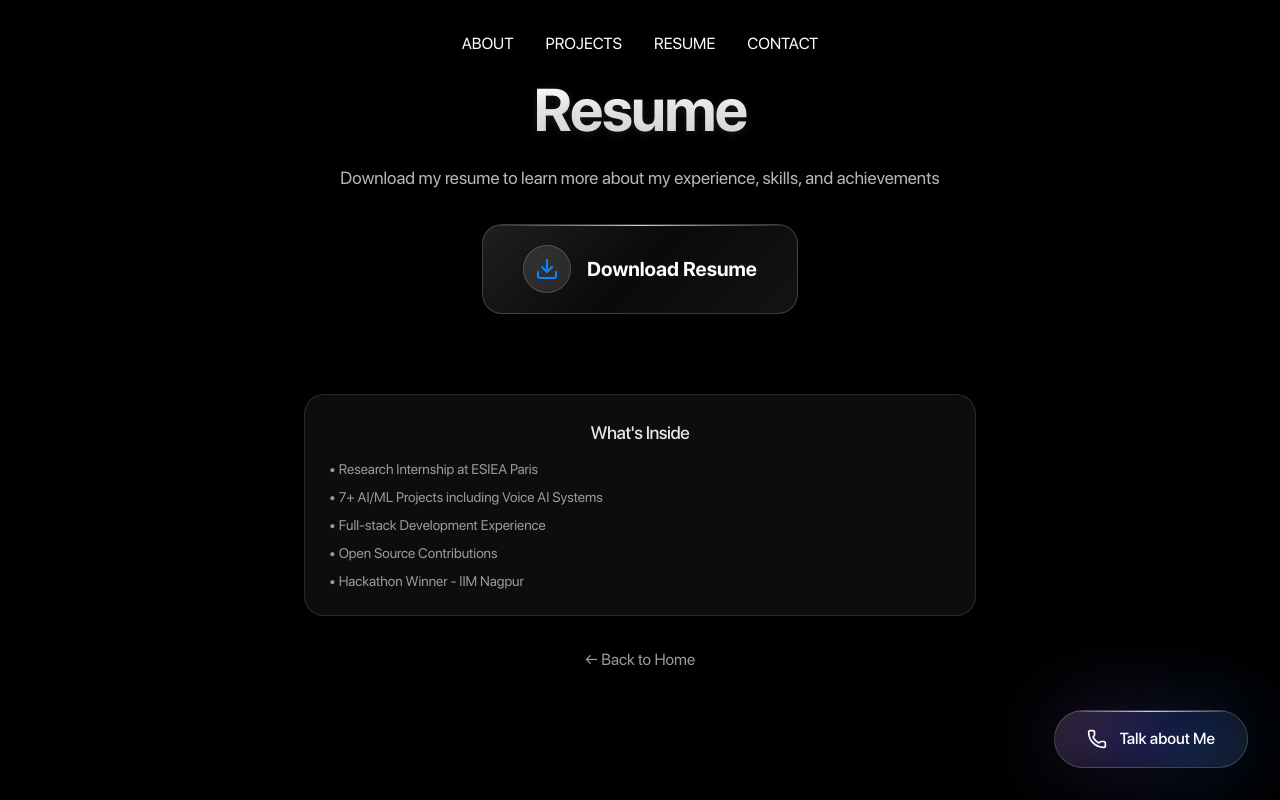
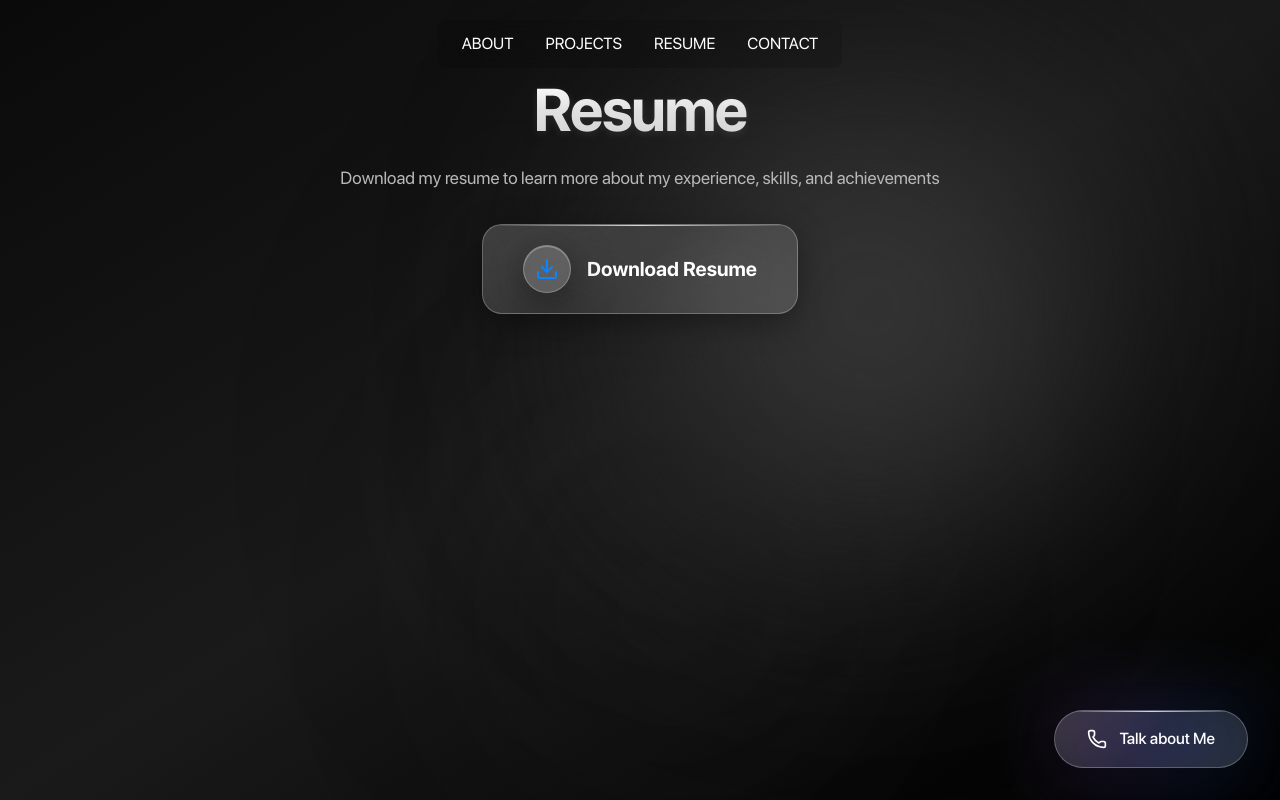
Before and after one commit to xprabhudayal/next-portfolio-app, a Next.js app: page /resume in a window 1280 px wide. Built offline with nearby package versions, Linux system fonts and the light colour scheme.

Commit message:
modified the background to use that floating aurora effect

```diff
--- a/app/globals.css
+++ b/app/globals.css
@@ -43,12 +43,14 @@
   html {
     font-family: 'SF Pro Display', -apple-system, BlinkMacSystemFont, sans-serif;
     @apply scroll-smooth;
+    background: #000000;
   }
 
   body {
-    @apply bg-apple-black text-apple-label font-sf-pro antialiased;
+    @apply text-apple-label font-sf-pro antialiased;
     min-height: 100vh;
     width: 100vw;
+    background: transparent;
   }
 
   h1, h2, h3, h4, h5, h6 {
@@ -134,19 +136,19 @@
     position: relative;
     background: linear-gradient(
       135deg,
-      rgba(255, 255, 255, 0.12) 0%,
-      rgba(255, 255, 255, 0.04) 50%,
-      rgba(255, 255, 255, 0.08) 100%
+      rgba(255, 255, 255, 0.18) 0%,
+      rgba(255, 255, 255, 0.10) 50%,
+      rgba(255, 255, 255, 0.14) 100%
     );
-    backdrop-filter: blur(25px) saturate(200%) brightness(1.5);
-    -webkit-backdrop-filter: blur(25px) saturate(200%) brightness(1.5);
-    border: 1px solid rgba(255, 255, 255, 0.18);
+    backdrop-filter: blur(40px) saturate(200%) brightness(1.3);
+    -webkit-backdrop-filter: blur(40px) saturate(200%) brightness(1.3);
+    border: 1px solid rgba(255, 255, 255, 0.25);
     border-radius: 1.5rem;
     box-shadow:
-      0 8px 32px rgba(0, 0, 0, 0.3),
-      0 2px 8px rgba(0, 0, 0, 0.15),
-      inset 0 1px 0 rgba(255, 255, 255, 0.4),
-      inset 0 -1px 0 rgba(255, 255, 255, 0.1);
+      0 8px 32px rgba(0, 0, 0, 0.4),
+      0 2px 8px rgba(0, 0, 0, 0.2),
+      inset 0 1px 0 rgba(255, 255, 255, 0.5),
+      inset 0 -1px 0 rgba(255, 255, 255, 0.15);
     overflow: hidden;
   }
 
@@ -192,15 +194,15 @@
 
   /* Apple Vision Pro Style Glass */
   .vision-glass {
-    background: rgba(255, 255, 255, 0.06);
-    backdrop-filter: blur(40px) saturate(180%) brightness(1.05);
-    -webkit-backdrop-filter: blur(40px) saturate(180%) brightness(1.05);
-    border: 1px solid rgba(255, 255, 255, 0.12);
+    background: rgba(255, 255, 255, 0.14);
+    backdrop-filter: blur(50px) saturate(200%) brightness(1.25);
+    -webkit-backdrop-filter: blur(50px) saturate(200%) brightness(1.25);
+    border: 1px solid rgba(255, 255, 255, 0.22);
     border-radius: 2rem;
     box-shadow:
-      0 20px 40px rgba(0, 0, 0, 0.4),
-      0 8px 16px rgba(0, 0, 0, 0.2),
-      inset 0 2px 4px rgba(255, 255, 255, 0.3),
+      0 20px 40px rgba(0, 0, 0, 0.5),
+      0 8px 16px rgba(0, 0, 0, 0.3),
+      inset 0 2px 4px rgba(255, 255, 255, 0.4),
       inset 0 -2px 4px rgba(0, 0, 0, 0.1);
     position: relative;
     overflow: hidden;
@@ -239,28 +241,37 @@
   }
 
   /* Glass morphism utilities - Enhanced with Depth System */
-  /* Level 1: Navigation - Subtle */
+  /* Level 1: Navigation - Subtle but visible */
   .glass {
-    background: rgba(255, 255, 255, 0.05);
-    backdrop-filter: blur(15px) saturate(150%) brightness(1.05);
-    -webkit-backdrop-filter: blur(15px) saturate(150%) brightness(1.05);
-    border: 1px solid rgba(255, 255, 255, 0.12);
+    background: rgba(255, 255, 255, 0.18);
+    backdrop-filter: blur(50px) saturate(200%) brightness(1.3);
+    -webkit-backdrop-filter: blur(50px) saturate(200%) brightness(1.3);
+    border: 1px solid rgba(255, 255, 255, 0.25);
+    box-shadow:
+      0 8px 32px rgba(0, 0, 0, 0.4),
+      inset 0 1px 0 rgba(255, 255, 255, 0.3);
   }
 
-  /* Level 2: Cards - Medium */
+  /* Level 2: Cards - Medium with good visibility */
   .glass-strong {
-    background: rgba(255, 255, 255, 0.08);
-    backdrop-filter: blur(20px) saturate(180%) brightness(1.1);
-    -webkit-backdrop-filter: blur(20px) saturate(180%) brightness(1.1);
-    border: 1px solid rgba(255, 255, 255, 0.18);
+    background: rgba(255, 255, 255, 0.16);
+    backdrop-filter: blur(40px) saturate(200%) brightness(1.3);
+    -webkit-backdrop-filter: blur(40px) saturate(200%) brightness(1.3);
+    border: 1px solid rgba(255, 255, 255, 0.25);
+    box-shadow:
+      0 12px 40px rgba(0, 0, 0, 0.5),
+      inset 0 1px 0 rgba(255, 255, 255, 0.3);
   }
 
-  /* Level 3: Modals/Overlays - Strong */
+  /* Level 3: Modals/Overlays - Strong and prominent */
   .glass-modal {
-    background: rgba(255, 255, 255, 0.12);
-    backdrop-filter: blur(25px) saturate(200%) brightness(1.15);
-    -webkit-backdrop-filter: blur(25px) saturate(200%) brightness(1.15);
-    border: 1px solid rgba(255, 255, 255, 0.25);
+    background: rgba(255, 255, 255, 0.20);
+    backdrop-filter: blur(50px) saturate(200%) brightness(1.4);
+    -webkit-backdrop-filter: blur(50px) saturate(200%) brightness(1.4);
+    border: 1px solid rgba(255, 255, 255, 0.3);
+    box-shadow:
+      0 16px 48px rgba(0, 0, 0, 0.6),
+      inset 0 2px 0 rgba(255, 255, 255, 0.35);
   }
 
   /* Enhanced 3D Text Gradient with Better Contrast */
@@ -394,10 +405,10 @@
 
   /* Apple-style button glass */
   .glass-button {
-    background: rgba(255, 255, 255, 0.1);
-    backdrop-filter: blur(20px) saturate(180%);
-    -webkit-backdrop-filter: blur(20px) saturate(180%);
-    border: 1px solid rgba(255, 255, 255, 0.2);
+    background: rgba(255, 255, 255, 0.15);
+    backdrop-filter: blur(30px) saturate(180%) brightness(1.2);
+    -webkit-backdrop-filter: blur(30px) saturate(180%) brightness(1.2);
+    border: 1px solid rgba(255, 255, 255, 0.25);
     border-radius: 1rem;
     transition: all 0.3s ease;
     position: relative;
@@ -405,10 +416,10 @@
   }
 
   .glass-button:hover {
-    background: rgba(255, 255, 255, 0.15);
-    border-color: rgba(255, 255, 255, 0.3);
+    background: rgba(255, 255, 255, 0.22);
+    border-color: rgba(255, 255, 255, 0.35);
     transform: translateY(-2px);
-    box-shadow: 0 10px 25px rgba(0, 0, 0, 0.3);
+    box-shadow: 0 10px 25px rgba(0, 0, 0, 0.4);
   }
 
   .glass-button::after {
--- a/app/layout.tsx
+++ b/app/layout.tsx
@@ -5,6 +5,7 @@ import './globals.css';
 import Navbar from '../components/Navbar';
 import TalkAboutMeButton from '../components/TalkAboutMeButton';
 import LiveChatModal from '../components/LiveChatModal';
+import FlowingAurora from '../components/FlowingAurora';
 import { useState } from 'react';
 
 export default function RootLayout({
@@ -91,8 +92,17 @@ export default function RootLayout({
           </filter>
         </svg>
 
-        <Navbar />
-        <main className="w-full min-h-screen">{children}</main>
+        {/* Flowing Aurora Background - Present on all pages */}
+        <div className="fixed inset-0 z-0">
+          <FlowingAurora />
+        </div>
+
+        {/* Main content wrapper */}
+        <div className="relative z-10">
+          <Navbar />
+          <main className="w-full min-h-screen">{children}</main>
+        </div>
+
         <TalkAboutMeButton onClick={() => setShowModal(true)} />
         {showModal && <LiveChatModal onClose={() => setShowModal(false)} />}
       </body>
--- a/app/links/page.tsx
+++ b/app/links/page.tsx
@@ -7,7 +7,7 @@ export default function LinksPage() {
   const [hoveredIndex, setHoveredIndex] = useState<number | null>(null);
 
   return (
-    <div className="w-full min-h-full bg-apple-black overflow-y-auto py-20 px-4 sm:px-6 md:px-8 lg:px-16">
+    <div className="w-full min-h-full overflow-y-auto py-20 px-4 sm:px-6 md:px-8 lg:px-16">
       <div className="max-w-2xl mx-auto">
         {/* Header */}
         <div className="text-center mb-12">
--- a/app/page.tsx
+++ b/app/page.tsx
@@ -1,7 +1,6 @@
 'use client';
 
 import dynamic from 'next/dynamic';
-import FlowingAurora from '../components/FlowingAurora';
 
 // CRITICAL FIX: Disable SSR for 3D components (Next.js 15 + WebGL incompatibility)
 const DraggableLanyard = dynamic(() => import('../components/DraggableLanyard'), {
@@ -18,11 +17,8 @@ const DraggableLanyard = dynamic(() => import('../components/DraggableLanyard'),
 export default function HomePage() {
   return (
     <div className="relative w-full min-h-screen flex items-center justify-center overflow-hidden">
-      {/* Flowing Aurora Background - Deepest layer (z-0) */}
-      <FlowingAurora />
-
-      {/* 3D Lanyard - Above aurora (z-10) */}
-      <div className="absolute inset-0 z-10">
+      {/* 3D Lanyard */}
+      <div className="absolute inset-0">
         <DraggableLanyard className="w-full h-full" />
       </div>
     </div>
--- a/app/projects/page.tsx
+++ b/app/projects/page.tsx
@@ -9,7 +9,7 @@ export default function ProjectsPage() {
   const [hoveredIndex, setHoveredIndex] = useState<number | null>(null);
 
   return (
-    <div className="w-full h-full bg-apple-black overflow-y-auto pt-24 sm:pt-28 md:pt-32 pb-16 sm:pb-20 px-4 sm:px-6 md:px-8 lg:px-16">
+    <div className="w-full h-full overflow-y-auto pt-24 sm:pt-28 md:pt-32 pb-16 sm:pb-20 px-4 sm:px-6 md:px-8 lg:px-16">
       <div className="max-w-7xl mx-auto">
         {/* Header */}
         <div className="mb-12 sm:mb-16 text-center">
--- a/app/resume/page.tsx
+++ b/app/resume/page.tsx
@@ -18,7 +18,7 @@ export default function ResumePage() {
   };
 
   return (
-    <div className="w-full min-h-full bg-apple-black overflow-y-auto py-20 px-4 sm:px-6 md:px-8 lg:px-16">
+    <div className="w-full min-h-full overflow-y-auto py-20 px-4 sm:px-6 md:px-8 lg:px-16">
       <div className="text-center max-w-2xl mx-auto">
         {/* Heading */}
         <h1 className="text-4xl sm:text-5xl md:text-6xl font-bold mb-6 gradient-3d-text gradient-text-blur page-title">
@@ -38,28 +38,6 @@ export default function ResumePage() {
           </div>
           <span className="text-lg sm:text-xl font-semibold platform-name">Download Resume</span>
         </button>
-
-        {/* Additional Info */}
-        <div className="mt-12 space-y-4">
-          <div className="glass rounded-apple p-5 sm:p-6">
-            <h3 className="feature-text font-medium mb-3 text-base sm:text-lg">What's Inside</h3>
-            <ul className="text-muted text-sm space-y-2 text-left">
-              <li>• Research Internship at ESIEA Paris</li>
-              <li>• 7+ AI/ML Projects including Voice AI Systems</li>
-              <li>• Full-stack Development Experience</li>
-              <li>• Open Source Contributions</li>
-              <li>• Hackathon Winner - IIM Nagpur</li>
-            </ul>
-          </div>
-        </div>
-
-        {/* Navigation Back */}
-        <button
-          onClick={() => router.push('/')}
-          className="mt-8 text-muted hover:text-accent-purple transition-colors duration-300 text-sm sm:text-base"
-        >
-          ← Back to Home
-        </button>
       </div>
     </div>
   );
```
